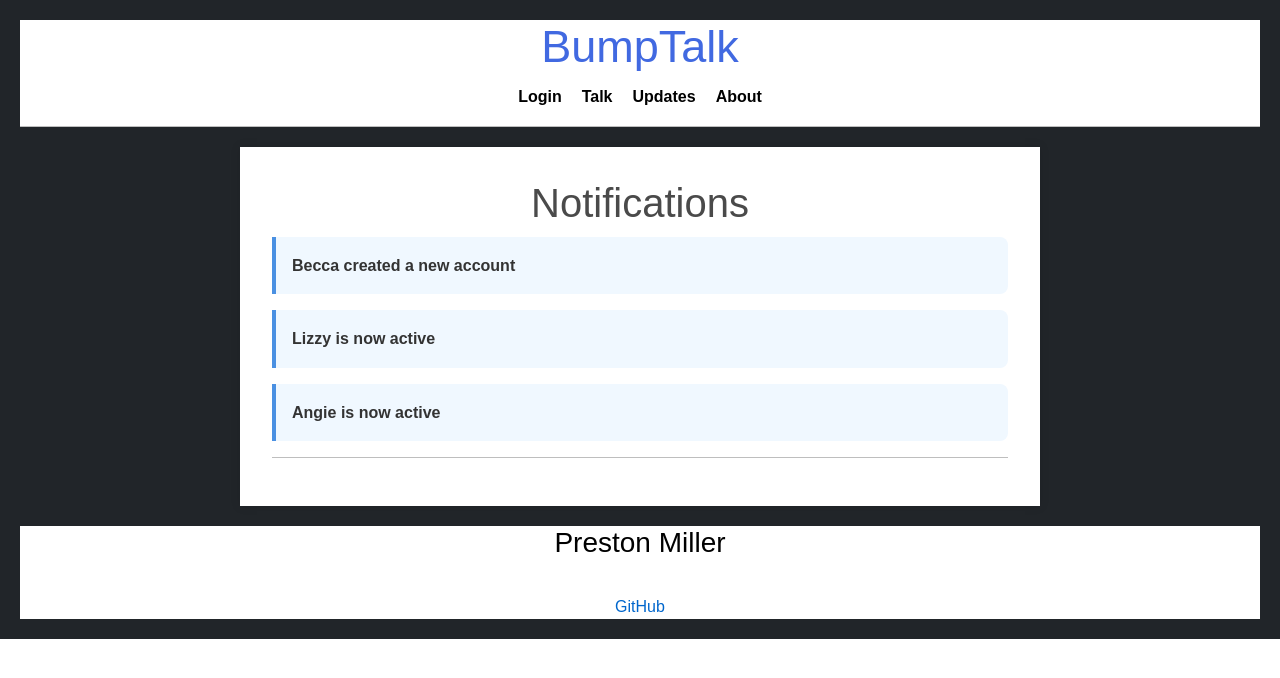
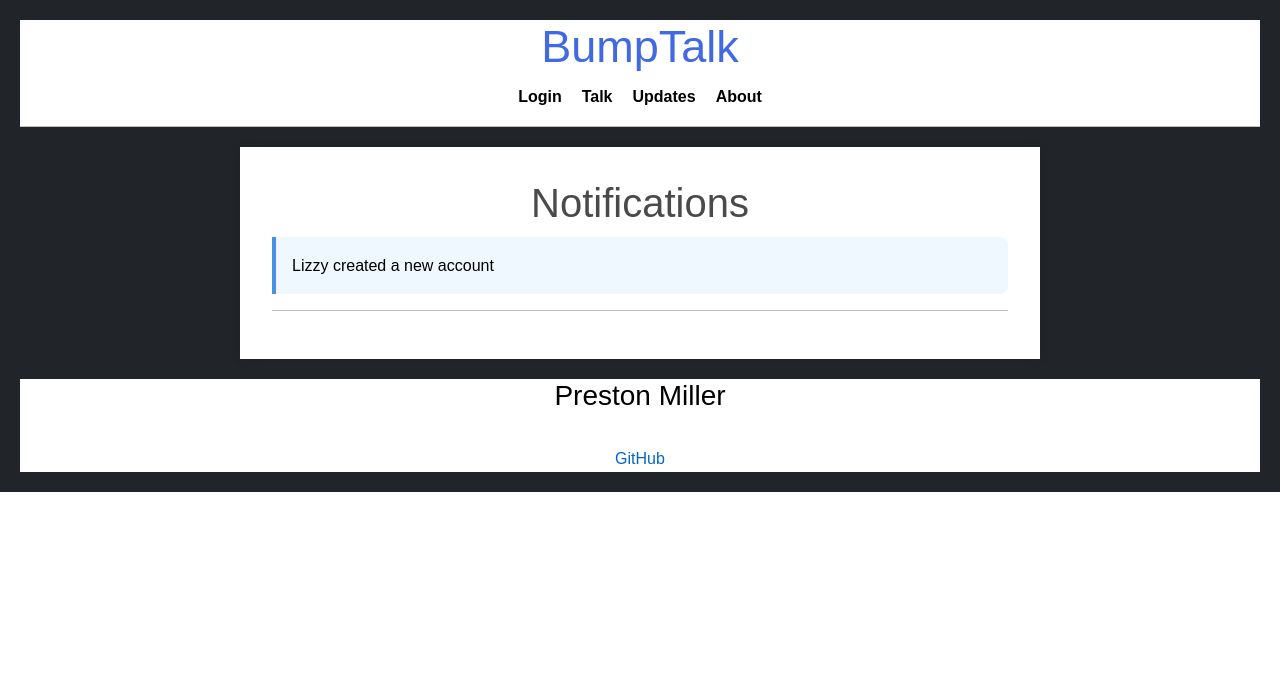
Before and after one commit to Preston-Miller/mycs260startup, a React (Vite) app: page /updates in a window 1280 px wide. Shown: the top 678 px of the page. Built offline with nearby package versions, Linux system fonts and the light colour scheme.

Commit message:
add javascript to add functionality to the updates from other users. Set up for the future, mocked user updates

```diff
--- a/src/updates/updates.jsx
+++ b/src/updates/updates.jsx
@@ -1,16 +1,46 @@
-import React from 'react';
+import React, { useState, useEffect } from 'react';
 import './updates.css';
 
 export function Updates() {
+  // State to store updates
+  const [notifications, setNotifications] = useState([]);
+
+  useEffect(() => {
+    // Mock real-time updates by adding a new notification every 5 seconds
+    const interval = setInterval(() => {
+      const newUpdate = generateMockUpdate();
+      setNotifications((prevNotifications) => [newUpdate, ...prevNotifications.slice(0,4)]);
+    }, 5000);
+
+    // Cleanup interval on component unmount
+    return () => clearInterval(interval);
+  }, []);
+
+  // Function to generate a mock update
+  const generateMockUpdate = () => {
+    const mockUsers = ['Becca', 'Terry', 'Amy', 'Lizzy', 'Angie'];
+    const actions = [
+      'created a new account',
+      'is now active'
+    ];
+
+    const randomUser = mockUsers[Math.floor(Math.random() * mockUsers.length)];
+    const randomAction = actions[Math.floor(Math.random() * actions.length)];
+
+    return `${randomUser} ${randomAction}`;
+  };
+
   return (
     <main>
-        <h1>Notifications</h1>
-        <ul className="notifications">
-            <li className="username">Becca created a new account</li>
-            <li className="username">Lizzy is now active</li>
-            <li className="username">Angie is now active</li>
-        </ul>
-        <hr />
+      <h1>Notifications</h1>
+      <ul className="notifications">
+        {notifications.map((notification, index) => (
+          <li key={index} className="notification-item">
+            {notification}
+          </li>
+        ))}
+      </ul>
+      <hr />
     </main>
   );
 }
```
